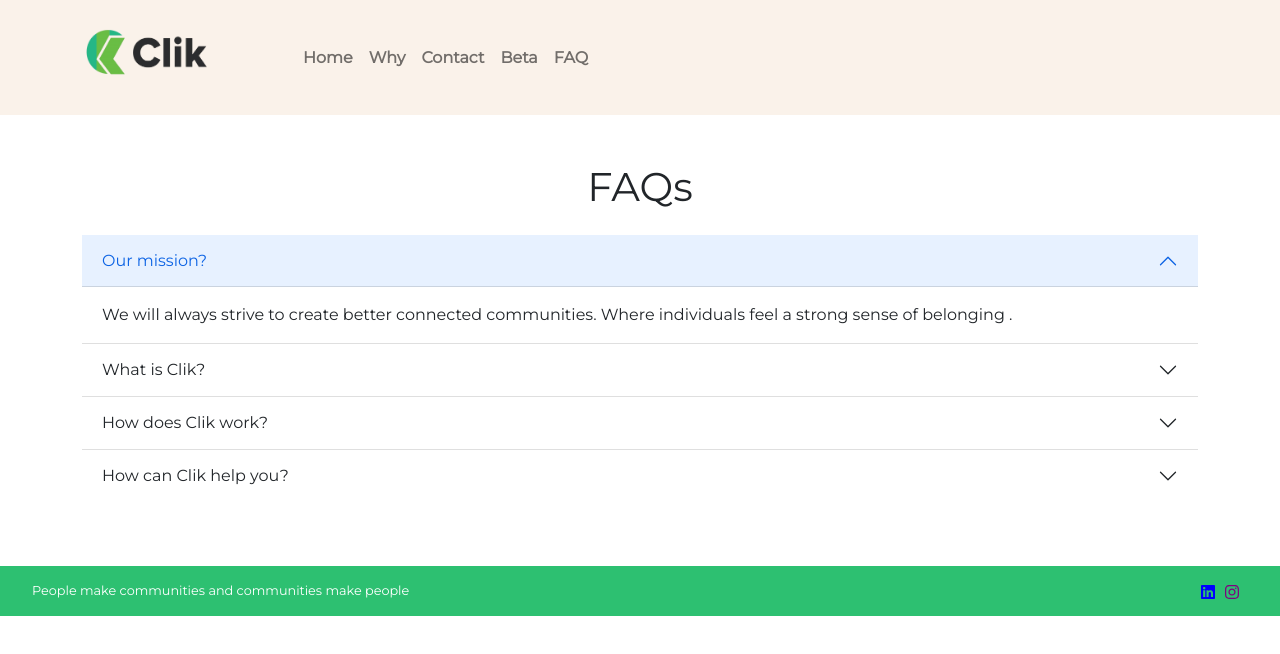
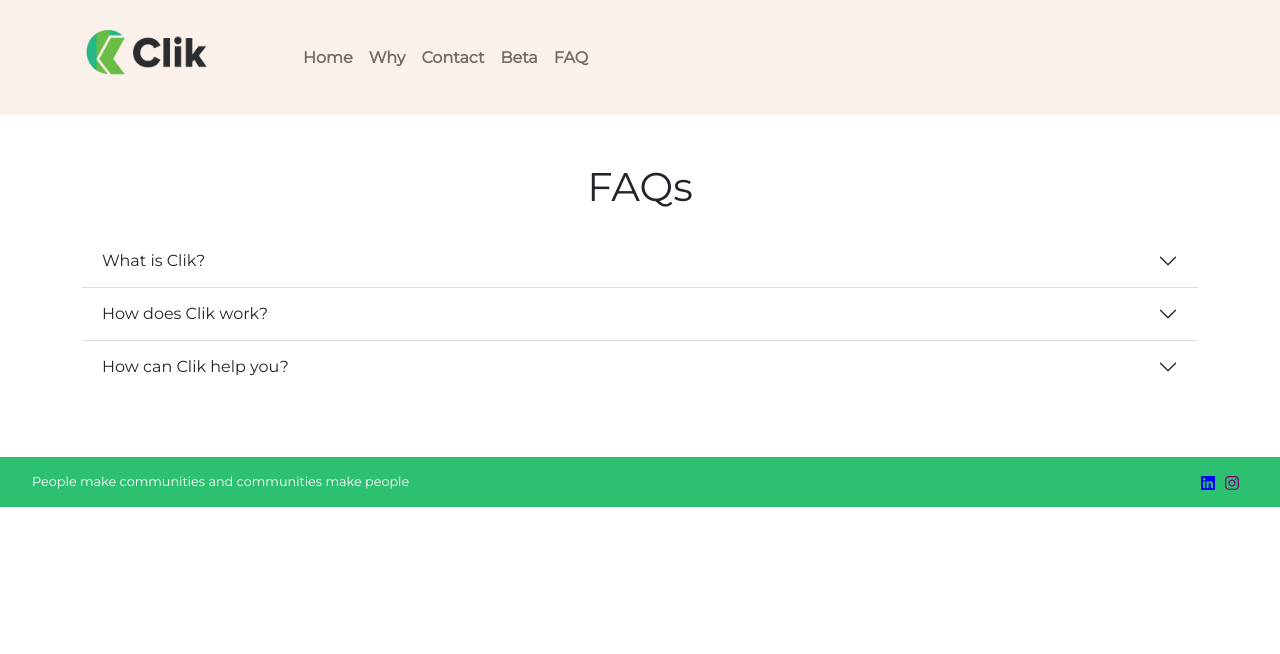
Before and after one commit to liranneta23/clik-landing-page, a Next.js app: page /components/FAQ in a window 1280 px wide. Shown: the top 654 px of the page. Built offline with nearby package versions, Linux system fonts and the light colour scheme; no server answers.

Commit message:
Hide our mission from FAQ

```diff
--- a/pages/components/FAQ.js
+++ b/pages/components/FAQ.js
@@ -7,12 +7,12 @@ const FAQ = () => {
       <Container>
         <h2 className="text-center">FAQs</h2>
         <Accordion defaultActiveKey="0" flush className="py-3">
-          <Accordion.Item eventKey="0">
+          {/*<Accordion.Item eventKey="0">
             <Accordion.Header>Our mission?</Accordion.Header>
             <Accordion.Body>
             We will always strive to create better connected communities. Where individuals feel a strong sense of belonging .
             </Accordion.Body>
-          </Accordion.Item>
+  </Accordion.Item> */}
 
           <Accordion.Item eventKey="1">
             <Accordion.Header>What is Clik?</Accordion.Header>
```
